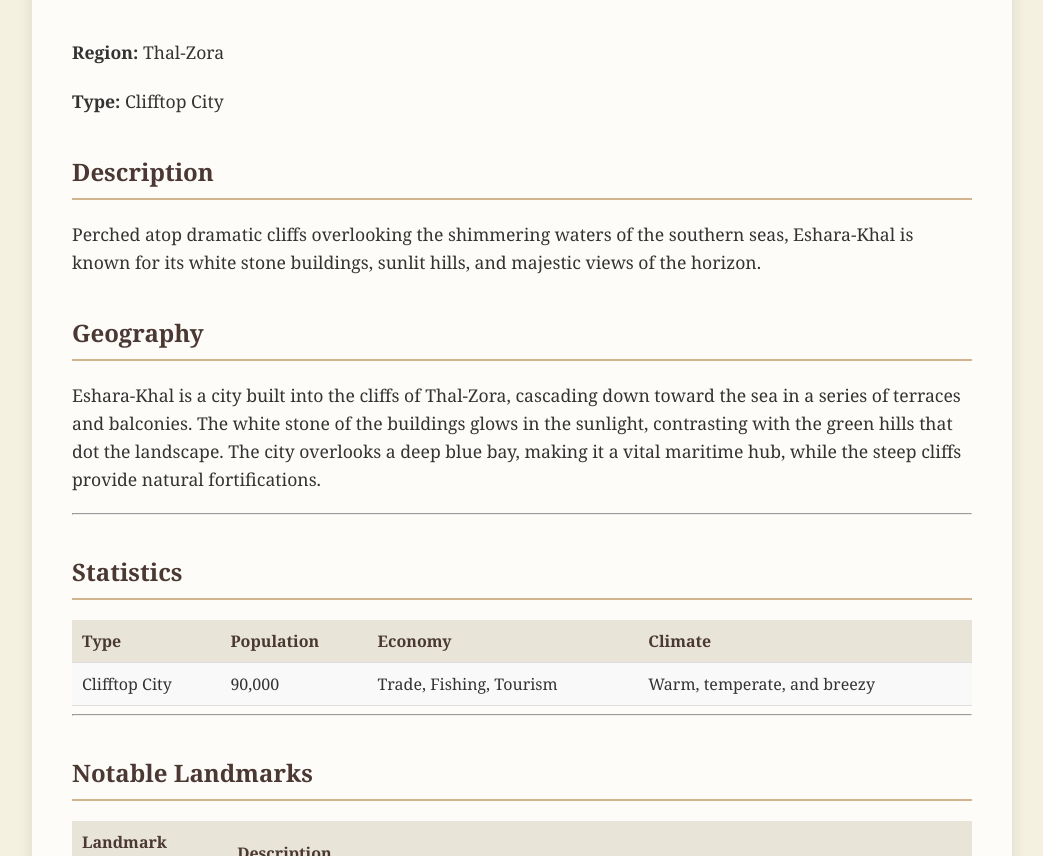
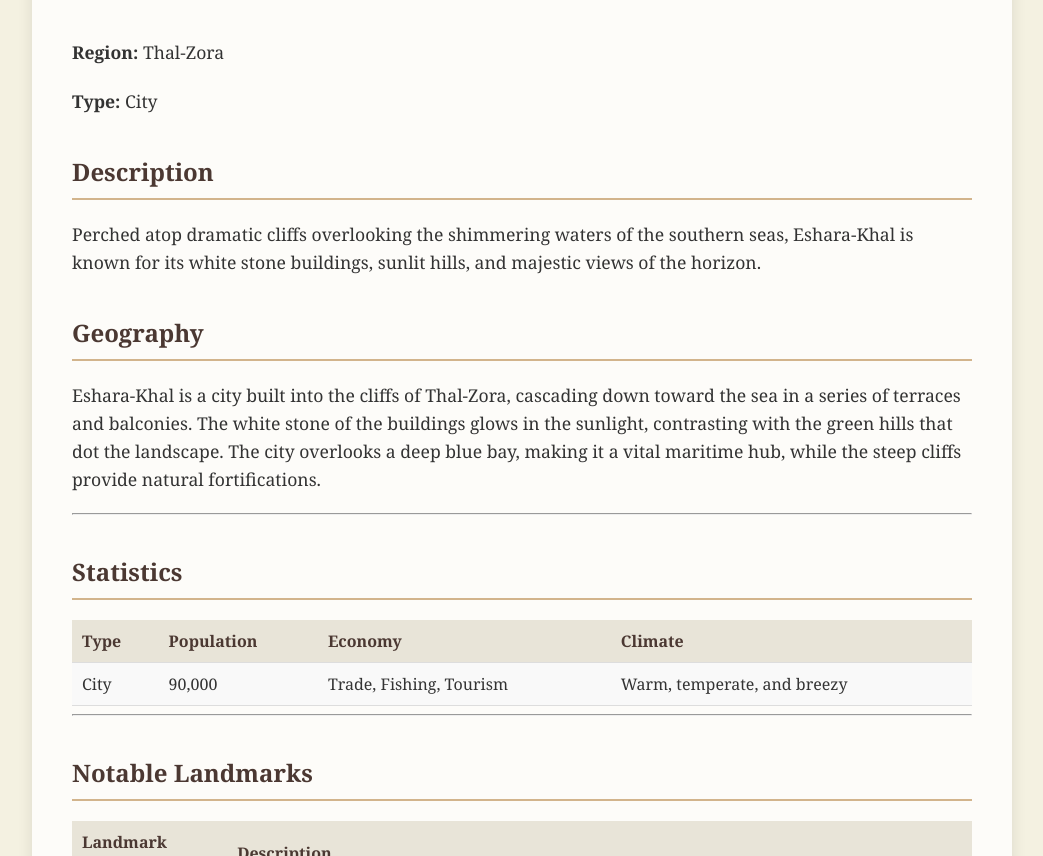
Before and after one commit to arcticblizzard/Myridia, a Jekyll site: the page built from locations/eshara-khal.md, in a window 1280 px wide and 1400 px high, cut to the strip 544-1400 px from the top of the window. Shown: the whole strip, without its empty margins (118-1161 px from the left). Built offline with Jekyll 4.4.1, drawn with Linux system fonts in a browser that asks for light colours; some of the changed lines change nothing that is shown.

Commit message:
Update eshara-khal.md

```diff
--- a/locations/eshara-khal.md
+++ b/locations/eshara-khal.md
@@ -1,11 +1,11 @@
 ---
 layout: location
 title: "Eshara-Khal"
-image: "file-yOVPuptxJVyjOwQiKXzv83In"
+image: "/assets/images/eshara-khal.jpg"
 permalink: /locations/eshara-khal/
 region: "Thal-Zora"
-type: "Clifftop City"
-coordinates: {latitude: -13.1, longitude: 35.6}
+type: "City"
+coordinates: "10384,6960"
 description: "Perched atop dramatic cliffs overlooking the shimmering waters of the southern seas, Eshara-Khal is known for its white stone buildings, sunlit hills, and majestic views of the horizon."
 ---
 
@@ -19,7 +19,7 @@
 
 | Type             | Population | Economy                    | Climate                     |
 |------------------|------------|----------------------------|-----------------------------|
-| Clifftop City     | 90,000     | Trade, Fishing, Tourism     | Warm, temperate, and breezy  |
+| City     | 90,000     | Trade, Fishing, Tourism     | Warm, temperate, and breezy  |
 
 ---
 
```
